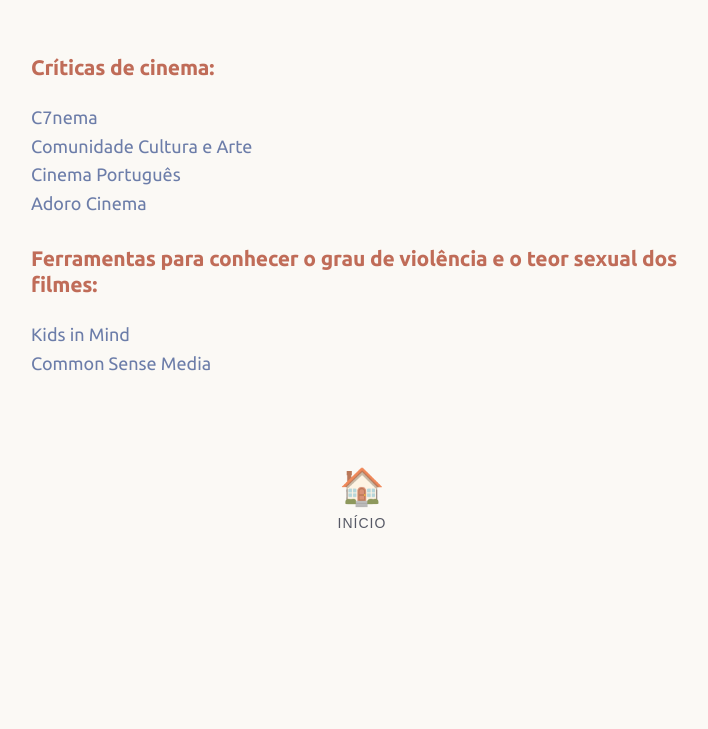
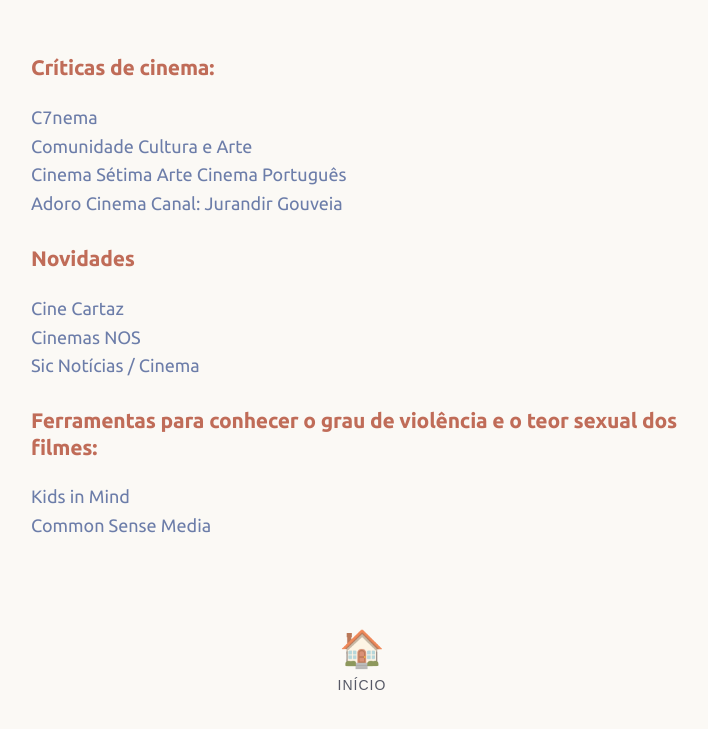
Before and after one commit to joaquim-capitao/aquele-filme, a Jekyll site: the page built from links-externos.md, in a window 1280 px wide. Shown: the top 729 px of the page, without its empty margins (278-986 px from the left). Built offline with Jekyll 4.4.1, drawn with Linux system fonts in a browser that asks for light colours; our own code applies the rules of GitHub Pages for plain Markdown files.

Commit message:
Update links-externos.md

```diff
--- a/links-externos.md
+++ b/links-externos.md
@@ -1,8 +1,15 @@
 ### Críticas de cinema:
 [C7nema](https://c7nema.net/)
 [Comunidade Cultura e Arte](https://comunidadeculturaearte.com/category/artigos/cinema/)
+[Cinema Sétima Arte](https://www.cinema7arte.com/category/criticas/)
 [Cinema Português](https://www.cinemaportugues.info/)
 [Adoro Cinema](https://www.adorocinema.com/filmes/criticas-filmes/)
+[Canal: Jurandir Gouveia](https://www.youtube.com/@JurandirGouveia/videos)
+
+### Novidades
+[Cine Cartaz](https://cinecartaz.publico.pt/)
+[Cinemas NOS](https://www.cinemas.nos.pt/)
+[Sic Notícias / Cinema](https://sicnoticias.pt/cultura/cinema)
 
 ### Ferramentas para conhecer o grau de violência e o teor sexual dos filmes:
 [Kids in Mind](https://kids-in-mind.com)
```
